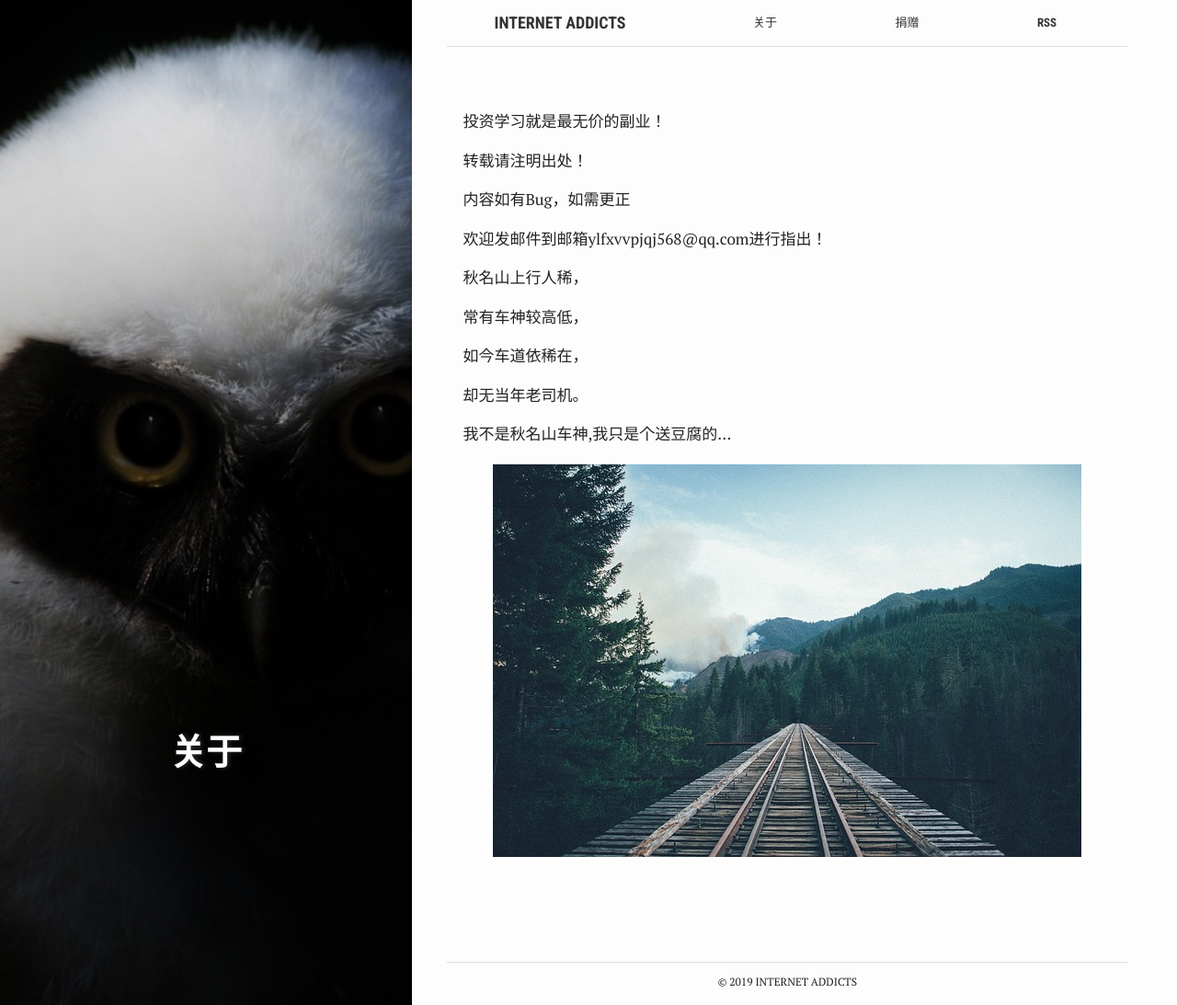
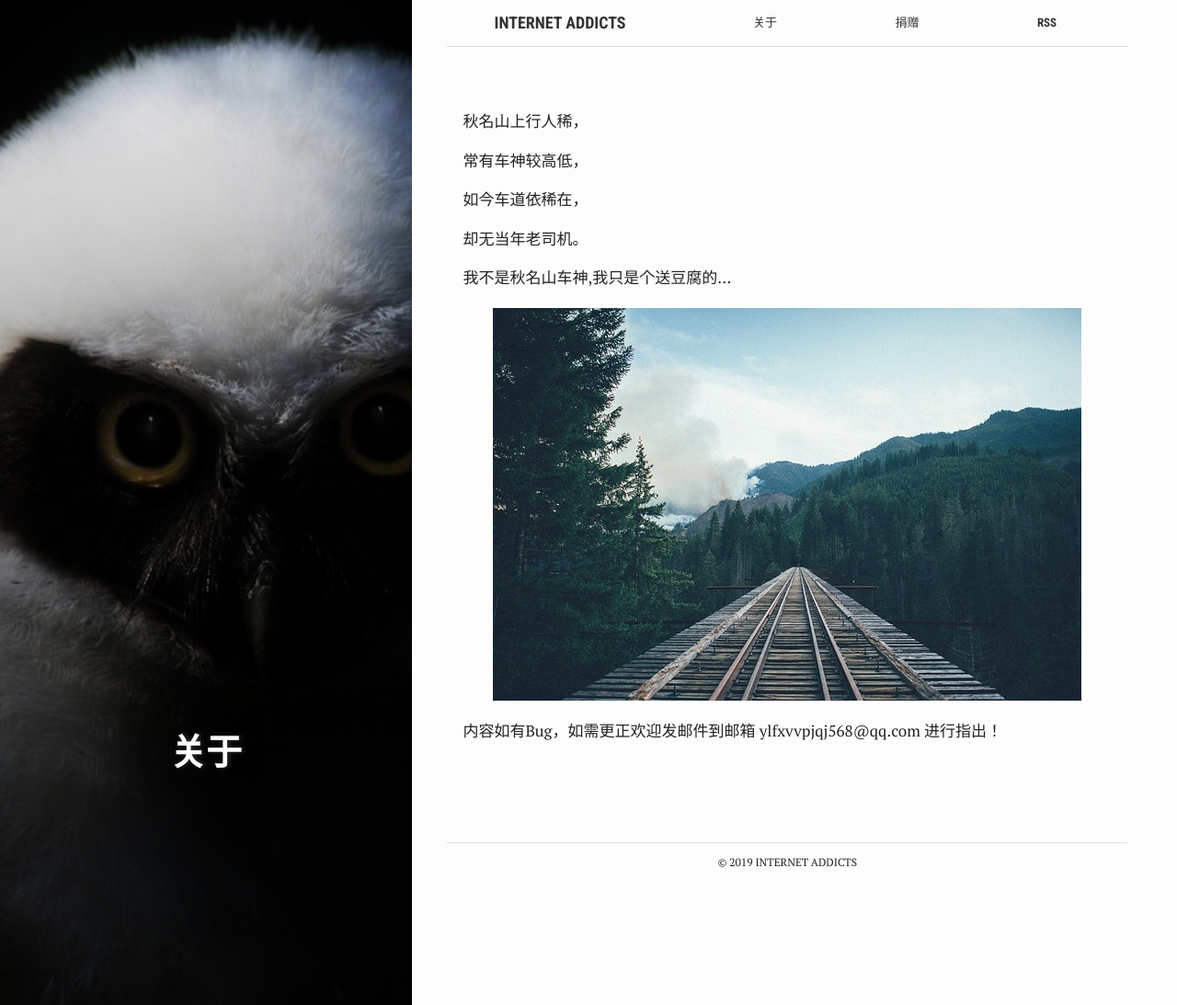
Before and after one commit to zmkUp/zmkUp.github.io, a Jekyll site: the page built from about.md, in a window 1280 px wide and 1093 px high. Shown: the whole window at 92% size. Built offline with Jekyll 4.4.1, drawn with Linux system fonts in a browser that asks for light colours.

Commit message:
Update about.md

```diff
--- a/about.md
+++ b/about.md
@@ -8,22 +8,16 @@ summary: ""
 active: about
 ---
 
-投资学习就是最无价的副业！
+  秋名山上行人稀，
 
-转载请注明出处！
+  常有车神较高低，
 
-内容如有Bug，如需更正
+  如今车道依稀在，
 
-欢迎发邮件到邮箱ylfxvvpjqj568@qq.com进行指出！
+  却无当年老司机。
 
-秋名山上行人稀，
+  我不是秋名山车神,我只是个送豆腐的...
 
-常有车神较高低，
+[![railroad]({{ site.images | relative_url }}/rails.jpg)]({{ site.images | relative_url }}/car.jpg)
 
-如今车道依稀在，
-
-却无当年老司机。
-
-我不是秋名山车神,我只是个送豆腐的...
-
-[![railroad]({{ site.images | relative_url }}/rails.jpg)]({{ site.images | relative_url }}/rails.jpg)
+  内容如有Bug，如需更正欢迎发邮件到邮箱  ylfxvvpjqj568@qq.com  进行指出！
```
